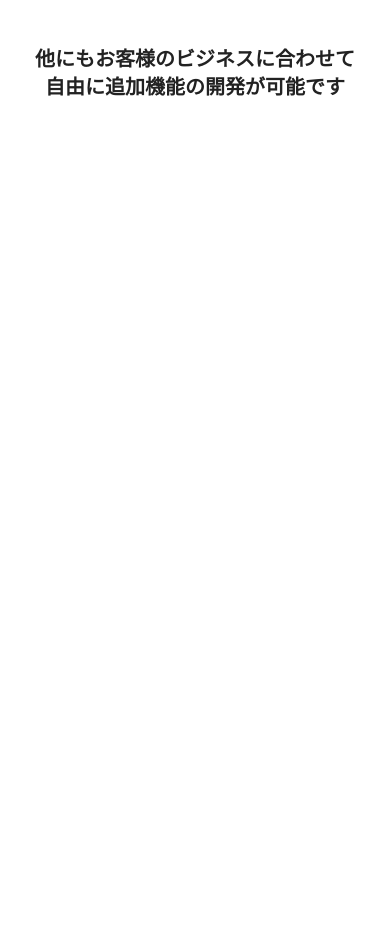
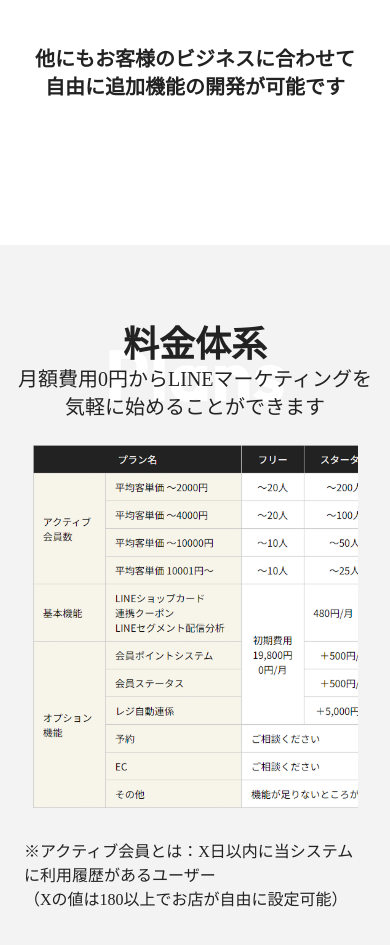
Before and after one commit to Tducdz/Gigaripi-Mobile, a website: page index.html in a window 390 px wide. Shown: the part 9651-10596 px from the top of the page. Before the commit the page ends 9896 px from the top, so only its background shows below. Drawn offline with Linux system fonts and the light colour scheme; a web font is replaced by a local one.

Commit message:
feat: plans

```diff
--- a/src/components/plans.html
+++ b/src/components/plans.html
@@ -1,21 +1,28 @@
-<div class="bg-[#f3f3f3] pt-20 pb-40">
+<div class="bg-[#f3f3f3] pt-20 pb-36">
   <div
-    class="relative flex items-center justify-center flex-col text-center mb-12"
+    class="relative flex items-center justify-center flex-col text-center mb-6 mx-3 sm:mx-6"
   >
     <p
-      class="absolute font-[Outfit] font-bold text-[187px] -top-18 text-center text-white z-0"
+      class="absolute font-[Outfit] font-bold text-[72px] sm:text-[130px] -top-1 sm:-top-10 text-center text-white z-0"
     >
       Plans
     </p>
-    <p class="text-5xl font-bold mb-3 z-1">料金体系</p>
-    <p class="text-2xl z-1">
-      月額費用0円からLINEマーケティングを気軽に始めることができます
+    <p class="text-4xl sm:text-5xl font-bold z-1">料金体系</p>
+    <p class="text-xl sm:text-3xl z-1">
+      月額費用0円からLINEマーケティングを 気軽に始めることができます
     </p>
   </div>
-  <div class="w-full max-w-[1300px] mx-auto">
-    <img src="src/assets/img/table(plans).png" alt="" />
-    <p class="mt-8">
-      ※アクティブ会員とは：X日以内に当システムに利用履歴があるユーザー<br />（Xの値は180以上でお店が自由に設定可能）
-    </p>
+
+  <div class="w-5/6 mx-auto overflowx-x-hidden">
+    <div class="overflow-x-auto">
+      <img
+        class="min-w-[800px] w-full max-w-none"
+        src="src/assets/img/table(plans).png"
+        alt=""
+      />
+    </div>
   </div>
+  <p class="mt-8 mx-6">
+    ※アクティブ会員とは：X日以内に当システムに利用履歴があるユーザー<br />（Xの値は180以上でお店が自由に設定可能）
+  </p>
 </div>
--- a/src/js/main.js
+++ b/src/js/main.js
@@ -11,7 +11,7 @@ loadComponents("value-1", "value-1.html");
 loadComponents("value-2", "value-2.html");
 loadComponents("feature", "feature.html");
 loadComponents("functions", "functions.html");
-// loadComponents("plans", "plans.html");
+loadComponents("plans", "plans.html");
 // loadComponents("tutorial", "tutorial.html");
 // loadComponents("contact", "contact.html");
 // loadComponents("footer", "footer.html");
```
Also changed, not shown: src/output.css.
